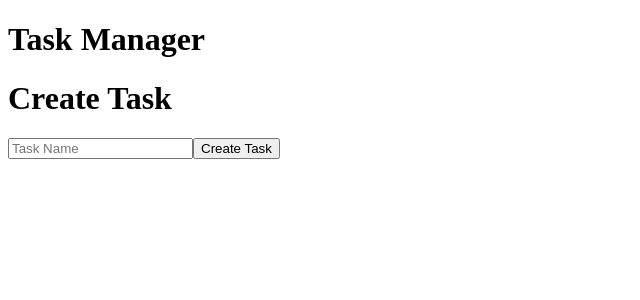
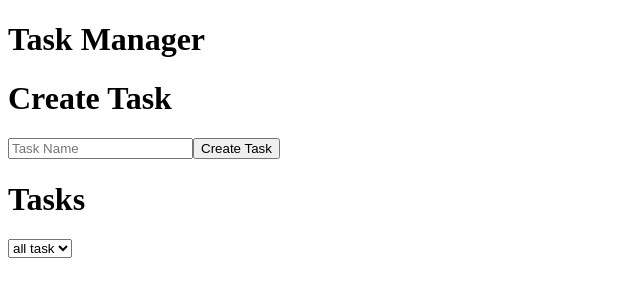
Before and after one commit to FranzFQ/Tareas_Progra_web, a React (Vite) app: page / in a window 1280 px wide. Shown: the top 300 px of the page, without its empty margins (0-640 px from the left). Built offline with nearby package versions, Linux system fonts and the light colour scheme.

Commit message:
feat(show_task): creating the logic for display the tasks

```diff
--- a/src/assets/App.jsx
+++ b/src/assets/App.jsx
@@ -1,11 +1,13 @@
 import { useState } from "react";
 import Create_Task from "./Create_task";
+import Show_Task from "./show_task";
 
 export default function App() {
   return (
     <div className="task_container">
       <h1 className="task_title">Task Manager</h1>
       <Create_Task />
+      <Show_Task />
     </div>
   );
 }
--- a/src/assets/Create_task.jsx
+++ b/src/assets/Create_task.jsx
@@ -1,18 +1,15 @@
-import { useState } from "react";
+import { useEffect, useState } from "react";
 
 export default function Create_Task() {
   const [name, setname] = useState("");
   const [tasks, settasks] = useState([]);
-  const [loading, setLoading] = useState(true);
-  let exist = false;
 
-  if (loading) {
-    const storedTasks = localStorage.getItem("tasks");
-    if (storedTasks) {
-      settasks(JSON.parse(storedTasks));
-      setLoading(false);
+  useEffect(() => {
+      const storedTasks = localStorage.getItem("tasks");
+      if (storedTasks) {
+        settasks(JSON.parse(storedTasks));
     }
-  }
+  }, []);
 
   const handleCreateTask = () => {
     setname(name);
--- a/src/assets/show_task.jsx
+++ b/src/assets/show_task.jsx
@@ -0,0 +1,34 @@
+import { useEffect, useState } from "react";
+
+export default function Show_Task() {
+  const [task_filter, setTask_filter] = useState("all task");
+  const [tasks, settasks] = useState([]);
+
+  useEffect(() => {
+      const storedTasks = localStorage.getItem("tasks");
+      if (storedTasks) {
+        settasks(JSON.parse(storedTasks));
+    }
+  }, []);
+
+  return (
+    <div>
+      <div>
+        <h1>Tasks</h1>
+        <select name="task_filter" id="task_filter" onChange={(e) => setTask_filter(e.target.value)}>
+          <option value="all task">all task</option>
+          <option value="to do">to do</option>
+          <option value="done">done</option>
+        </select>
+      </div>
+      {tasks.map((task) => (
+        <div key={task.id} className="task">
+          <h2>{task.name}</h2>
+          <p>{task.state}</p>
+          {task.state === "to do" && <button>Complete</button>}
+          <button>Delete</button>
+        </div>
+      ))}
+    </div>
+  );
+}
```
